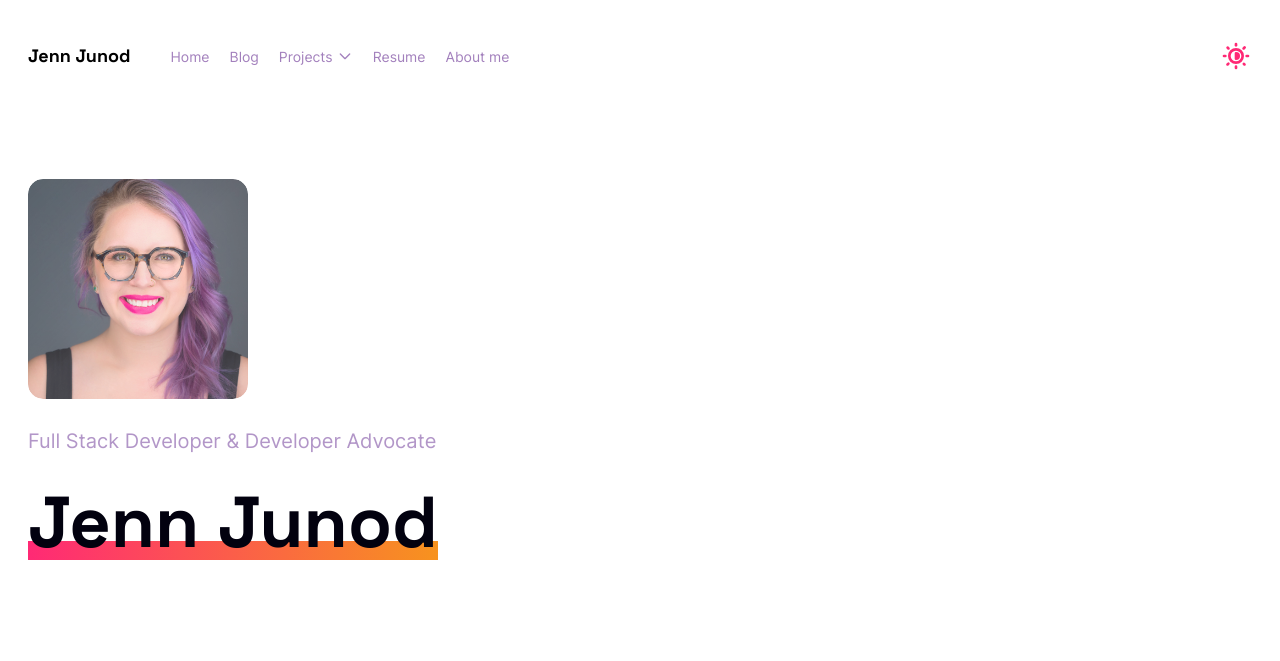
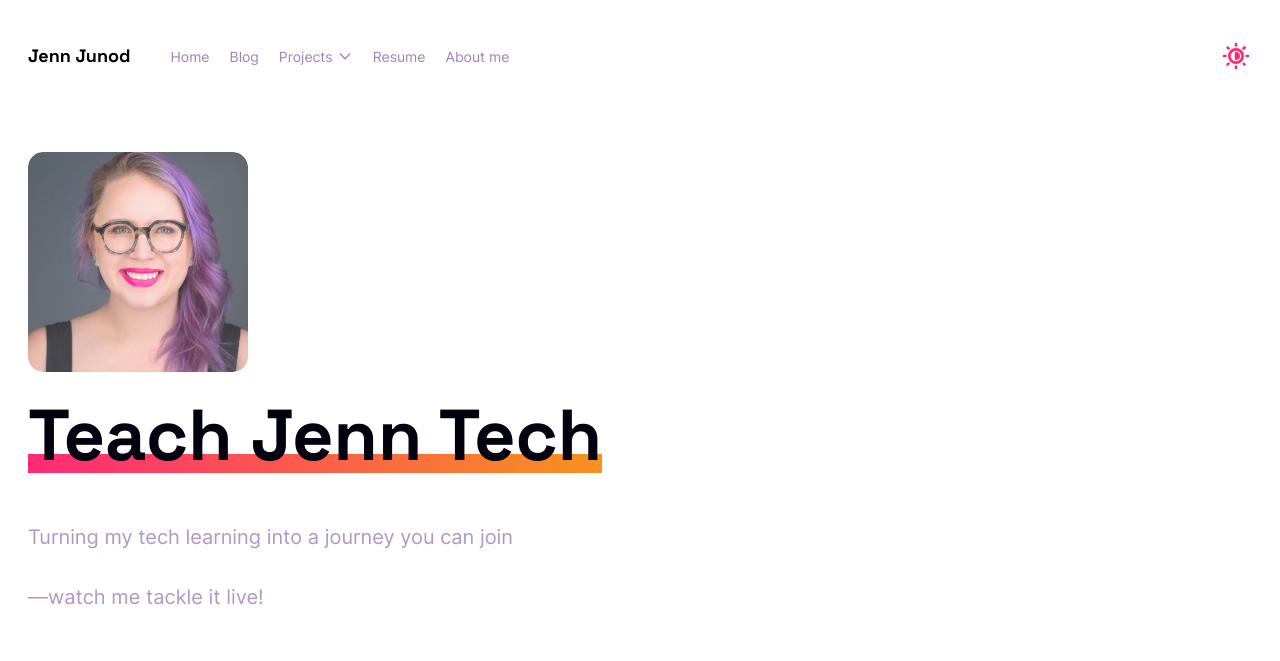
Before and after one commit to jennjunod/teachjenntech, an Astro site: page / in a window 1280 px wide. Shown: the top 661 px of the page. Built offline with nearby package versions, Linux system fonts and the light colour scheme; Astro itself is replaced by a stand-in of ours; grey boxes are pictures that could not be loaded.

Commit message:
homepage updates

```diff
--- a/src/components/general/Welcome.astro
+++ b/src/components/general/Welcome.astro
@@ -19,10 +19,11 @@ import slide5 from '../../assets/slide-5.jpg';
         dark:prose-headings:text-white
     ">
     <Image src={logoImage} width={200} alt="" loading="eager" decoding="sync" class="relative w-[150px] lg:w-[220px] rounded-[15px] image-shine"  />
+
+    <h1><span class="gradient-underline"><span>Teach Jenn Tech</span></span></h1>
     <p>
-        Full Stack Developer & Developer Advocate
-    </p>
-    <h1><span class="gradient-underline"><span>Jenn Junod</span></span></h1>
+        Turning my tech learning into a journey you can join</p>
+    <p>—watch me tackle it live!    </p>
 </section>
 
 <section class="my-10 flex justify-center gap-5 overflow-hidden py-4 sm:gap-10">
```
